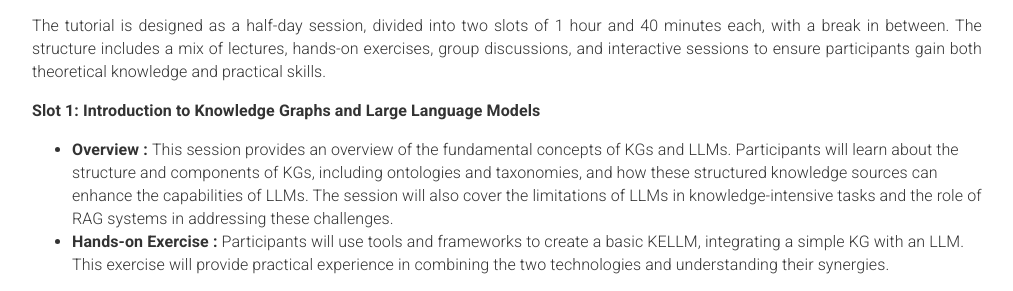
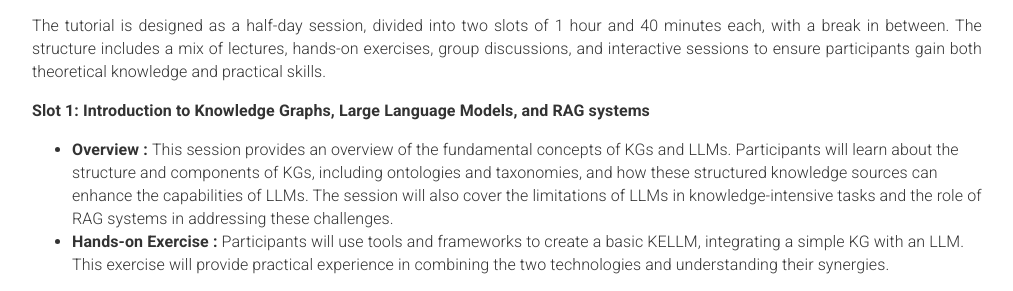
Before and after one commit to kellm-fit/kellm-fit.github.io, a Jekyll site: the page built from _pages/home.md, in a window 1280 px wide and 900 px high, scrolled down 696 px. Shown: the part 159-450 px from the top of the window, without its empty margins (133-1146 px from the left). Built offline with Jekyll 4.4.1, drawn with Linux system fonts in a browser that asks for light colours.

Commit message:
Fixing Slot 1 title

```diff
--- a/_pages/home.md
+++ b/_pages/home.md
@@ -103,7 +103,7 @@ acknowledgements: ""
   <li>Neuro-symbolic reasoning;</li>
           </ul>
       </p>-->
-      <p><b>Slot 1: Introduction to Knowledge Graphs and Large Language Models</b></p>
+      <p><b>Slot 1: Introduction to Knowledge Graphs, Large Language Models, and RAG systems</b></p>
 
   <ul>
     <li><b>Overview : </b>This session provides an overview of the fundamental concepts of KGs and LLMs. Participants will learn about the structure and components of KGs, including ontologies and taxonomies, and how these structured knowledge sources can enhance the capabilities of LLMs. The session will also cover the limitations of LLMs in knowledge-intensive tasks and the role of RAG systems in addressing these challenges.</li>
```
Also changed, not shown: 1 other file.
